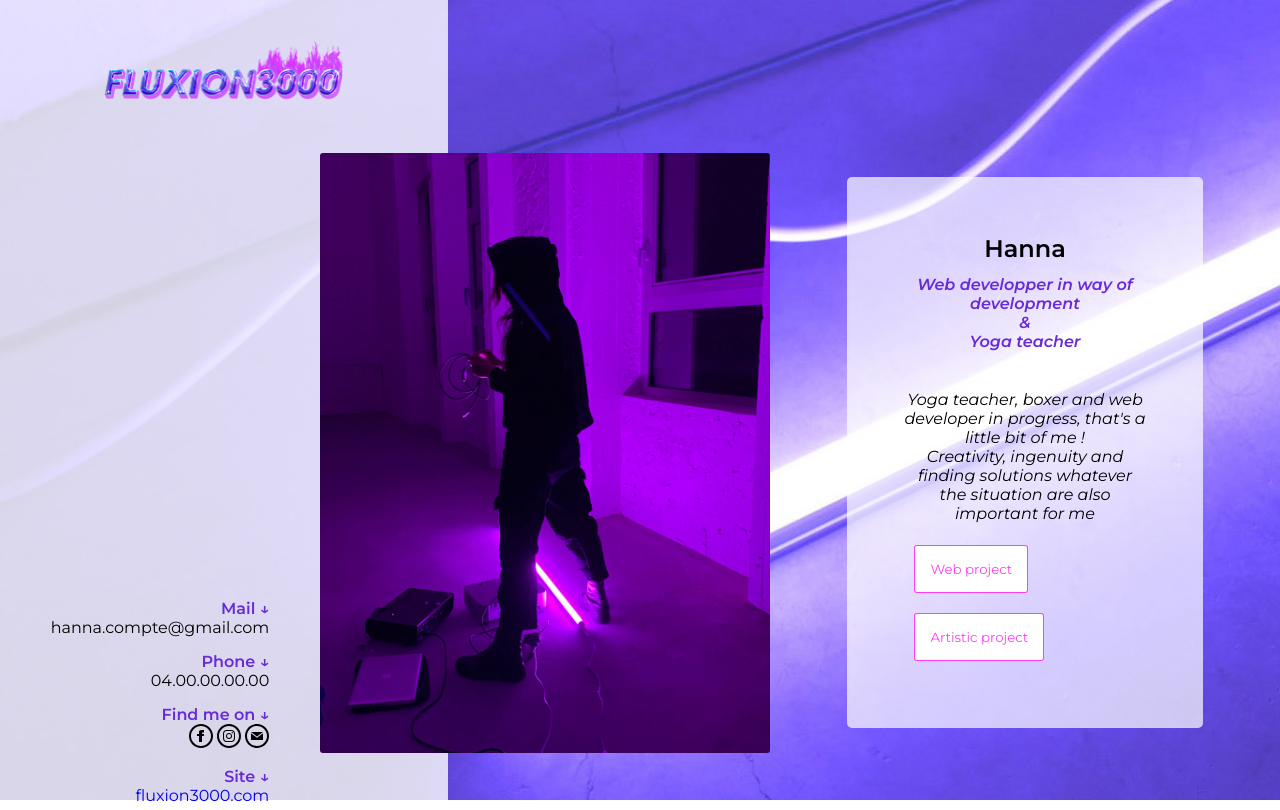
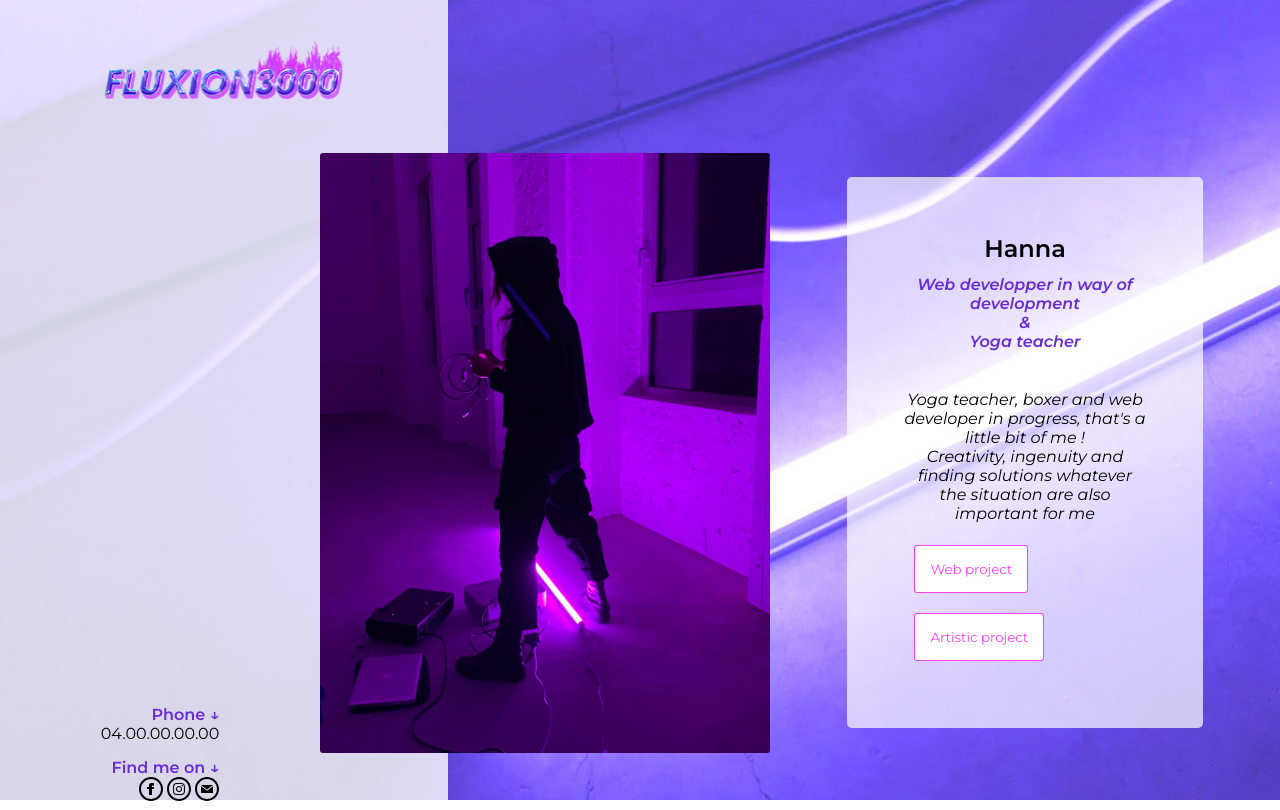
Before and after one commit to fluxnas/2-exercices-responsive, a plain HTML site: page index.html in a window 1280 px wide. Drawn offline with Linux system fonts and the light colour scheme.

Commit message:
Update index.html

```diff
--- a/index.html
+++ b/index.html
@@ -22,10 +22,7 @@
 
 		<section id="section-contact">
 			<div id="contact-block">
-				<div id="mail">
-					<h4>Mail ↓</h4>
-					<p>hanna.compte@gmail.com</p>
-				</div>
+
 				<div id="phone">
 					<h4>Phone ↓</h4>
 					<p>04.00.00.00.00</p>
@@ -36,11 +33,6 @@
 						<a href="#" class="facebook"><img src="./assets/icon-facebook.svg" title="logo-facebook"></a>
 						<a href="#" class="instagram"><img src="./assets/icon-instagram.svg" title="logo-instagram"></a>
 						<a href="#" class="mail"><img src="./assets/icon-mail.svg" title="logo-mail"></a>
-					</div>
-					<div id="site">
-					<h4>Site ↓</h4>
-					<div id="icons">
-						<a href="https://fluxion3000.com/" class="lien">fluxion3000.com</a>
 					</div>
 				</div>
 			</div>
```
